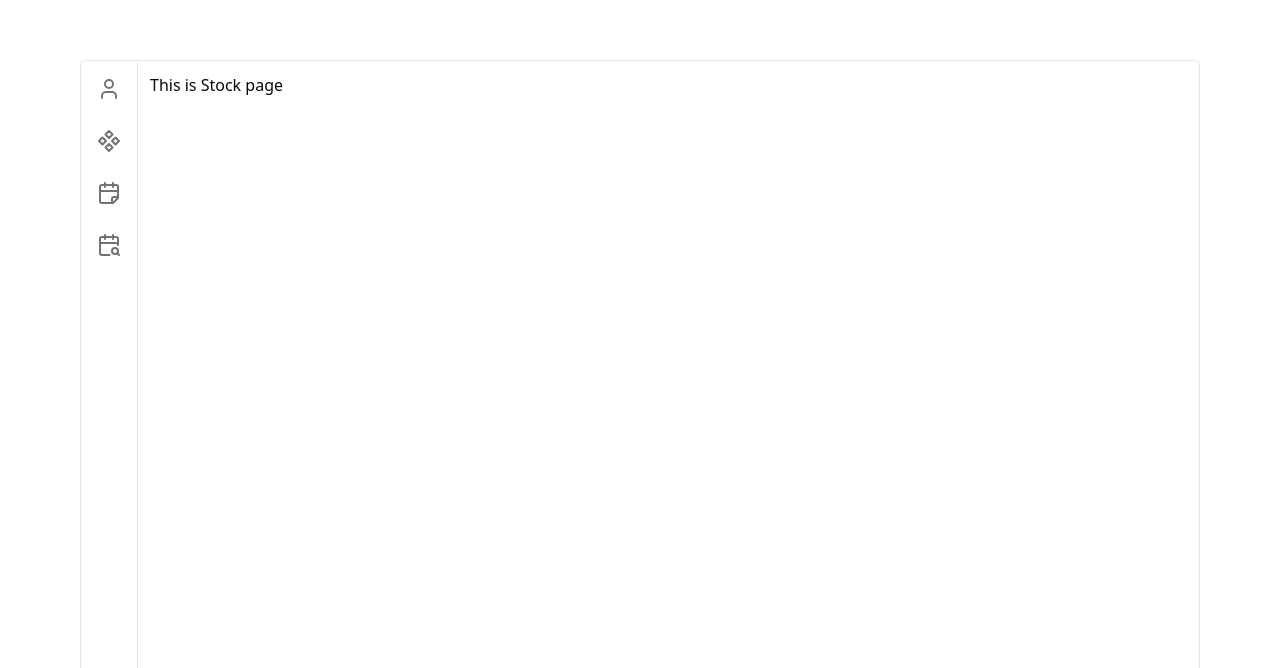
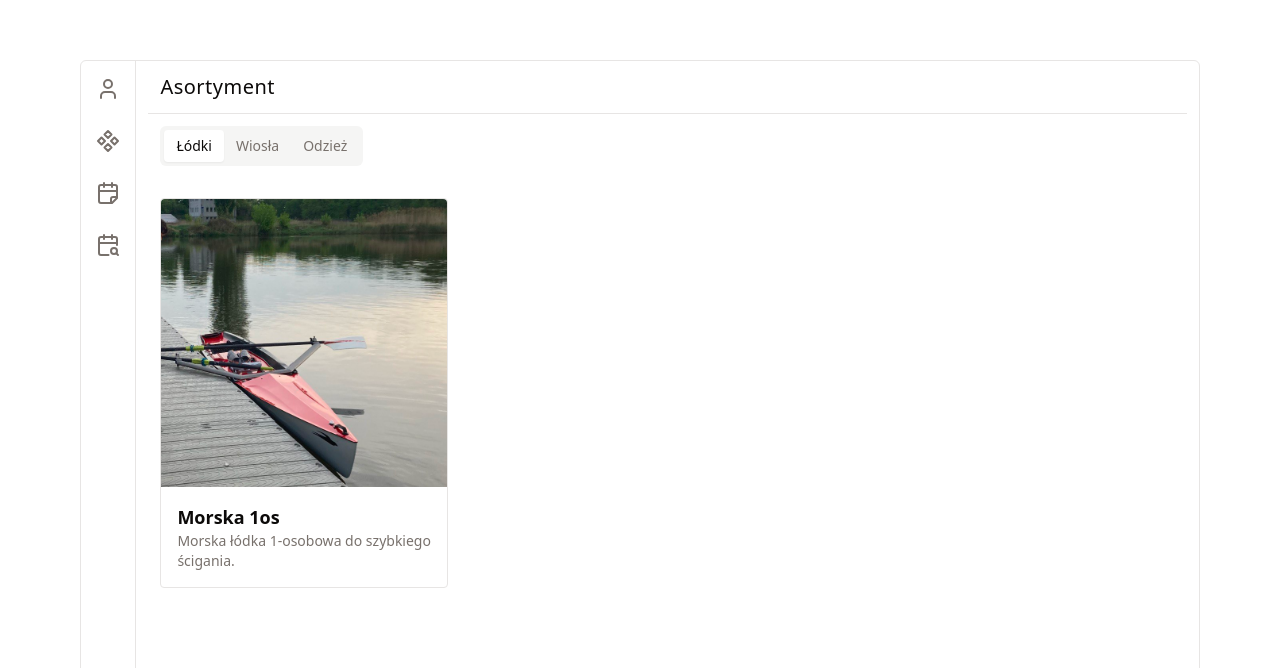
Before and after one commit to BoatifyHorizon/kyak, a React (Vite) app: page /asortyment in a window 1280 px wide. Shown: the part 132-800 px from the top of the page. Built offline with nearby package versions, Linux system fonts and the light colour scheme.

Commit message:
add asortyment page content

```diff
--- a/package.json
+++ b/package.json
@@ -12,7 +12,9 @@
   },
   "dependencies": {
     "@radix-ui/react-separator": "^1.0.3",
+    "@radix-ui/react-tabs": "^1.0.4",
     "@radix-ui/react-tooltip": "^1.0.7",
+    "@tanstack/react-query": "^5.44.0",
     "class-variance-authority": "^0.7.0",
     "clsx": "^2.1.1",
     "localforage": "^1.10.0",
--- a/src/App.tsx
+++ b/src/App.tsx
@@ -4,6 +4,9 @@ import ProfilePage from "./components/pages/profile-page";
 import StockPage from "./components/pages/stock-page";
 import ReservationPage from "./components/pages/reservation-page";
 import HistoryPage from "./components/pages/history-page";
+import { QueryClient, QueryClientProvider } from "@tanstack/react-query";
+
+const queryClient = new QueryClient();
 
 const router = createBrowserRouter([
   {
@@ -29,7 +32,11 @@ const router = createBrowserRouter([
 ]);
 
 const App = () => {
-  return <RouterProvider router={router} />;
+  return (
+    <QueryClientProvider client={queryClient}>
+      <RouterProvider router={router} />
+    </QueryClientProvider>
+  );
 };
 
 export default App;
--- /dev/null
+++ b/src/components/connection/stock.ts
@@ -0,0 +1,24 @@
+export interface StockItemEntity {
+  id: number;
+  name: string;
+  description: string;
+}
+
+export interface LodkaItem extends StockItemEntity {
+  capacity: number;
+}
+
+export const getLodkaItems = (): Promise<LodkaItem[]> => {
+  return new Promise((resolve) => {
+    setTimeout(() => {
+      resolve([
+        {
+          name: "Morska 1os",
+          description: "Morska łódka 1-osobowa do szybkiego ścigania.",
+          capacity: 1,
+          id: 1,
+        },
+      ]);
+    }, 3000);
+  });
+};
--- a/src/components/layout.tsx
+++ b/src/components/layout.tsx
@@ -16,7 +16,7 @@ const Layout = (props: React.PropsWithChildren) => {
       <div className="flex min-w-[70rem] border rounded-md">
         <Navbar />
         <Separator orientation="vertical" />
-        <div className="p-3">{props.children}</div>
+        <div className="p-3 w-full">{props.children}</div>
       </div>
     </div>
   );
@@ -52,7 +52,7 @@ const Navbar = () => {
         <div className="flex flex-col gap-5">
           <Tooltip key={`navbar-tooltip-informacje`}>
             <TooltipTrigger asChild>
-              <div className="flex h-9 w-9 items-center justify-center rounded-lg text-muted-foreground transition-colors hover:text-foreground md:h-8 md:w-8">
+              <div className="flex h-9 w-9 items-center cursor-pointer justify-center rounded-lg text-muted-foreground transition-colors hover:text-foreground md:h-8 md:w-8">
                 <Info className="h-6 w-6" />
                 <span className="sr-only">Informacje</span>
               </div>
@@ -61,7 +61,7 @@ const Navbar = () => {
           </Tooltip>
           <Tooltip key={`navbar-tooltip-logout`}>
             <TooltipTrigger asChild>
-              <div className="flex h-9 w-9 items-center justify-center rounded-lg text-muted-foreground transition-colors hover:text-foreground md:h-8 md:w-8">
+              <div className="flex h-9 w-9 cursor-pointer items-center justify-center rounded-lg text-muted-foreground transition-colors hover:text-foreground md:h-8 md:w-8">
                 <LogOut className="h-6 w-6" />
                 <span className="sr-only">Wyloguj</span>
               </div>
--- a/src/components/pages/stock-page.tsx
+++ b/src/components/pages/stock-page.tsx
@@ -1,9 +1,110 @@
+import { Tabs, TabsContent, TabsList, TabsTrigger } from "@/components/ui/tabs";
+import { useQuery } from "@tanstack/react-query";
+import { LodkaItem, getLodkaItems } from "../connection/stock";
 import Layout from "../layout";
+import { Separator } from "../ui/separator";
+import { Skeleton } from "../ui/skeleton";
+
+interface StockCardProps {
+  title: string;
+  description: string;
+  image: ImageProps;
+}
+
+interface TabProps<TData> {
+  isPending: boolean;
+  data: TData[];
+}
+
+export interface ImageProps {
+  src: string;
+  alt: string;
+}
 
 const StockPage = () => {
-  return <Layout>
-    This is Stock page
-  </Layout>;
+  const { isPending, data } = useQuery({
+    queryKey: ["lodkaData"],
+    queryFn: getLodkaItems,
+  });
+
+  return (
+    <Layout>
+      <div className="text-xl font-medium tracking-wide px-3">Asortyment</div>
+      <Separator className="w-full my-3" />
+      <div className="px-3">
+        <Tabs defaultValue="lodki" className="w-full">
+          <TabsList className="mb-6">
+            <TabsTrigger value="lodki">Łódki</TabsTrigger>
+            <TabsTrigger value="wiosla">Wiosła</TabsTrigger>
+            <TabsTrigger value="odziez">Odzież</TabsTrigger>
+          </TabsList>
+          <TabsContent value="lodki">
+            <LodkiTab isPending={isPending} data={data ?? []} />
+          </TabsContent>
+          <TabsContent value="wiosla">Change your password here.</TabsContent>
+          <TabsContent value="odziez">Change your password here.</TabsContent>
+        </Tabs>
+      </div>
+    </Layout>
+  );
+};
+
+const getLodkaCapacityCount = (cap: number, data: LodkaItem[]) => {
+  return data.find((d) => d.capacity === cap);
+};
+
+const LodkiTab = (props: TabProps<LodkaItem>) => {
+  if (props.isPending) {
+    return (
+      <div className="flex gap-4">
+        <StockCardSkeleton />
+        <StockCardSkeleton />
+        <StockCardSkeleton />
+      </div>
+    );
+  }
+
+  return (
+    <div className="flex gap-4">
+      {props.data.map((d) => (
+        <StockCard
+          key={`stockCard-${d.name}`}
+          title={d.name}
+          description={d.description}
+          image={{
+            src: "src/assets/l1os.png",
+            alt: "morska_1os",
+          }}
+        />
+      ))}
+    </div>
+  );
+};
+
+const StockCard = (props: StockCardProps) => {
+  return (
+    <div className="w-72 flex flex-col border rounded-sm">
+      <div className="w-full h-72">
+        <img src={props.image.src} alt={props.image.alt} className="rounded-t-sm w-full h-full object-cover" />
+      </div>
+      <div className="p-4 flex flex-col">
+        <div className="text-lg font-semibold">{props.title}</div>
+        <div className="text-sm text-muted-foreground">{props.description}</div>
+      </div>
+    </div>
+  );
+};
+
+const StockCardSkeleton = () => {
+  return (
+    <div className="w-72 flex flex-col border rounded-sm">
+      <Skeleton className="w-full h-72 rounded-none" />
+      <div className="p-4 flex flex-col">
+        <Skeleton className="h-[18px] w-24" />
+        <Skeleton className="h-[14px] w-40 my-4" />
+      </div>
+    </div>
+  );
 };
 
 export default StockPage;
--- /dev/null
+++ b/src/components/ui/skeleton.tsx
@@ -0,0 +1,15 @@
+import { cn } from "@/lib/utils"
+
+function Skeleton({
+  className,
+  ...props
+}: React.HTMLAttributes<HTMLDivElement>) {
+  return (
+    <div
+      className={cn("animate-pulse rounded-md bg-muted", className)}
+      {...props}
+    />
+  )
+}
+
+export { Skeleton }
--- /dev/null
+++ b/src/components/ui/tabs.tsx
@@ -0,0 +1,53 @@
+import * as React from "react"
+import * as TabsPrimitive from "@radix-ui/react-tabs"
+
+import { cn } from "@/lib/utils"
+
+const Tabs = TabsPrimitive.Root
+
+const TabsList = React.forwardRef<
+  React.ElementRef<typeof TabsPrimitive.List>,
+  React.ComponentPropsWithoutRef<typeof TabsPrimitive.List>
+>(({ className, ...props }, ref) => (
+  <TabsPrimitive.List
+    ref={ref}
+    className={cn(
+      "inline-flex h-10 items-center justify-center rounded-md bg-muted p-1 text-muted-foreground",
+      className
+    )}
+    {...props}
+  />
+))
+TabsList.displayName = TabsPrimitive.List.displayName
+
+const TabsTrigger = React.forwardRef<
+  React.ElementRef<typeof TabsPrimitive.Trigger>,
+  React.ComponentPropsWithoutRef<typeof TabsPrimitive.Trigger>
+>(({ className, ...props }, ref) => (
+  <TabsPrimitive.Trigger
+    ref={ref}
+    className={cn(
+      "inline-flex items-center justify-center whitespace-nowrap rounded-sm px-3 py-1.5 text-sm font-medium ring-offset-background transition-all focus-visible:outline-none focus-visible:ring-2 focus-visible:ring-ring focus-visible:ring-offset-2 disabled:pointer-events-none disabled:opacity-50 data-[state=active]:bg-background data-[state=active]:text-foreground data-[state=active]:shadow-sm",
+      className
+    )}
+    {...props}
+  />
+))
+TabsTrigger.displayName = TabsPrimitive.Trigger.displayName
+
+const TabsContent = React.forwardRef<
+  React.ElementRef<typeof TabsPrimitive.Content>,
+  React.ComponentPropsWithoutRef<typeof TabsPrimitive.Content>
+>(({ className, ...props }, ref) => (
+  <TabsPrimitive.Content
+    ref={ref}
+    className={cn(
+      "mt-2 ring-offset-background focus-visible:outline-none focus-visible:ring-2 focus-visible:ring-ring focus-visible:ring-offset-2",
+      className
+    )}
+    {...props}
+  />
+))
+TabsContent.displayName = TabsPrimitive.Content.displayName
+
+export { Tabs, TabsList, TabsTrigger, TabsContent }
```
Also changed, not shown: src/assets/l1os.png (added), 1 other file (tests, documents, lock files or other folders).
